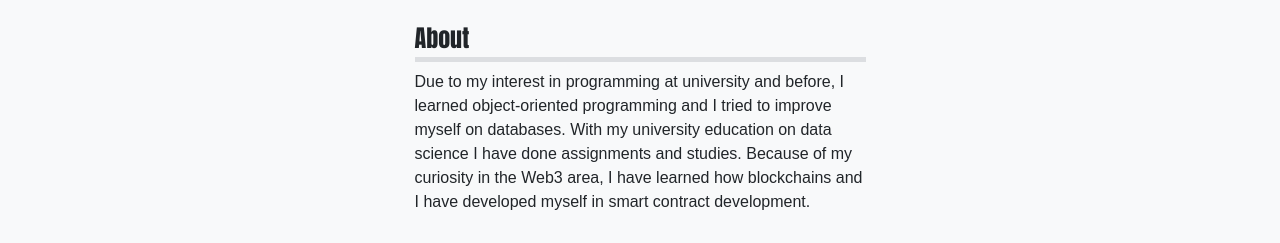
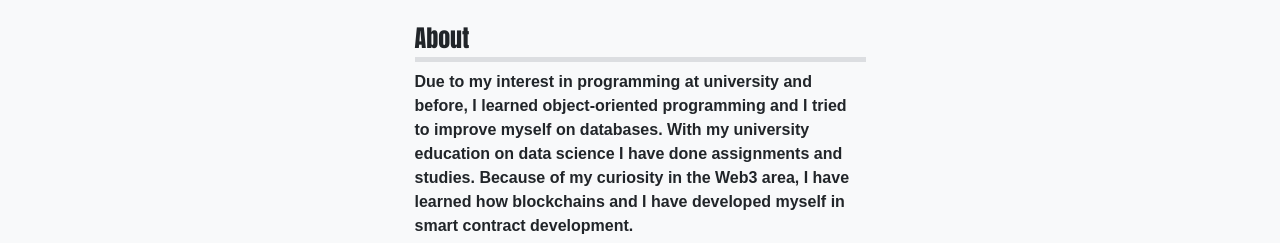
Before and after one commit to bekiryenidogan/bekiryenidogan.github.io, a plain HTML site: page index.html in a window 1280 px wide. Shown: the part 700-943 px from the top of the page. Drawn offline with nearby package versions, Linux system fonts and the light colour scheme; animation ran at ten frames a second; a web font is replaced by a local one.

Commit message:
Homepage

```diff
--- a/index.html
+++ b/index.html
@@ -45,13 +45,6 @@
     >
       <div class="container justify-content-center">
         <a class="navbar-brand logoimg" href="#">
-          <!-- <img
-            src="images/icon_chain.png"
-            alt=""
-            width="30"
-            height="30"
-            class="d-inline-block align-text-top"
-          /> -->
           <i class="fa-solid fa-football fa-lg logoimg me-1"></i>
           Bekir Yenidoğan
         </a>
@@ -178,7 +171,7 @@
       </div>
       <div class="row d-flex align-items-center justify-content-center">
         <div class="col-sm-5 d-flex align-items-center justify-content-center">
-          <p>
+          <p class="fw-bold">
             Due to my interest in programming at university and before, I
             learned object-oriented programming and I tried to improve myself on
             databases. With my university education on data science I have done
```
